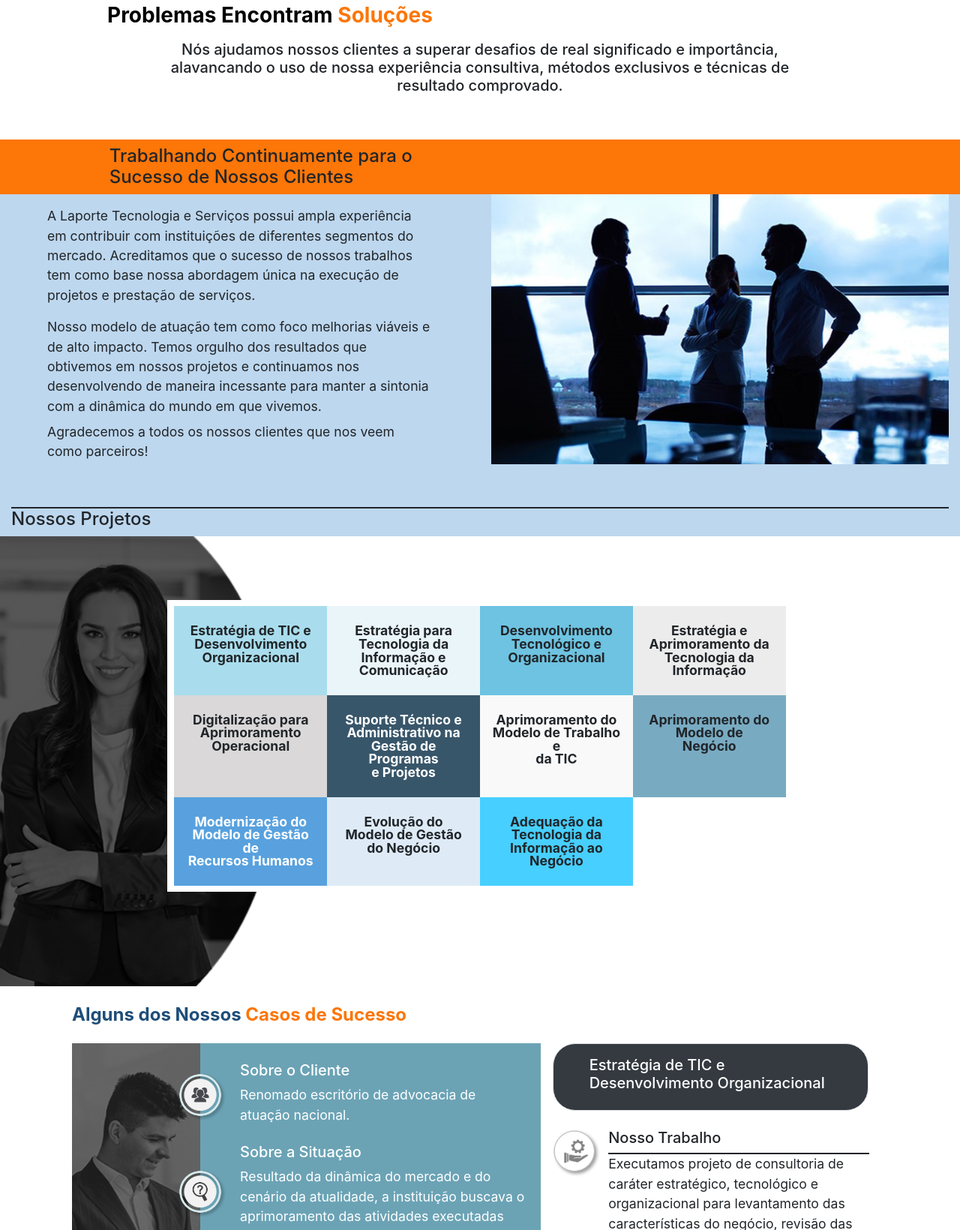
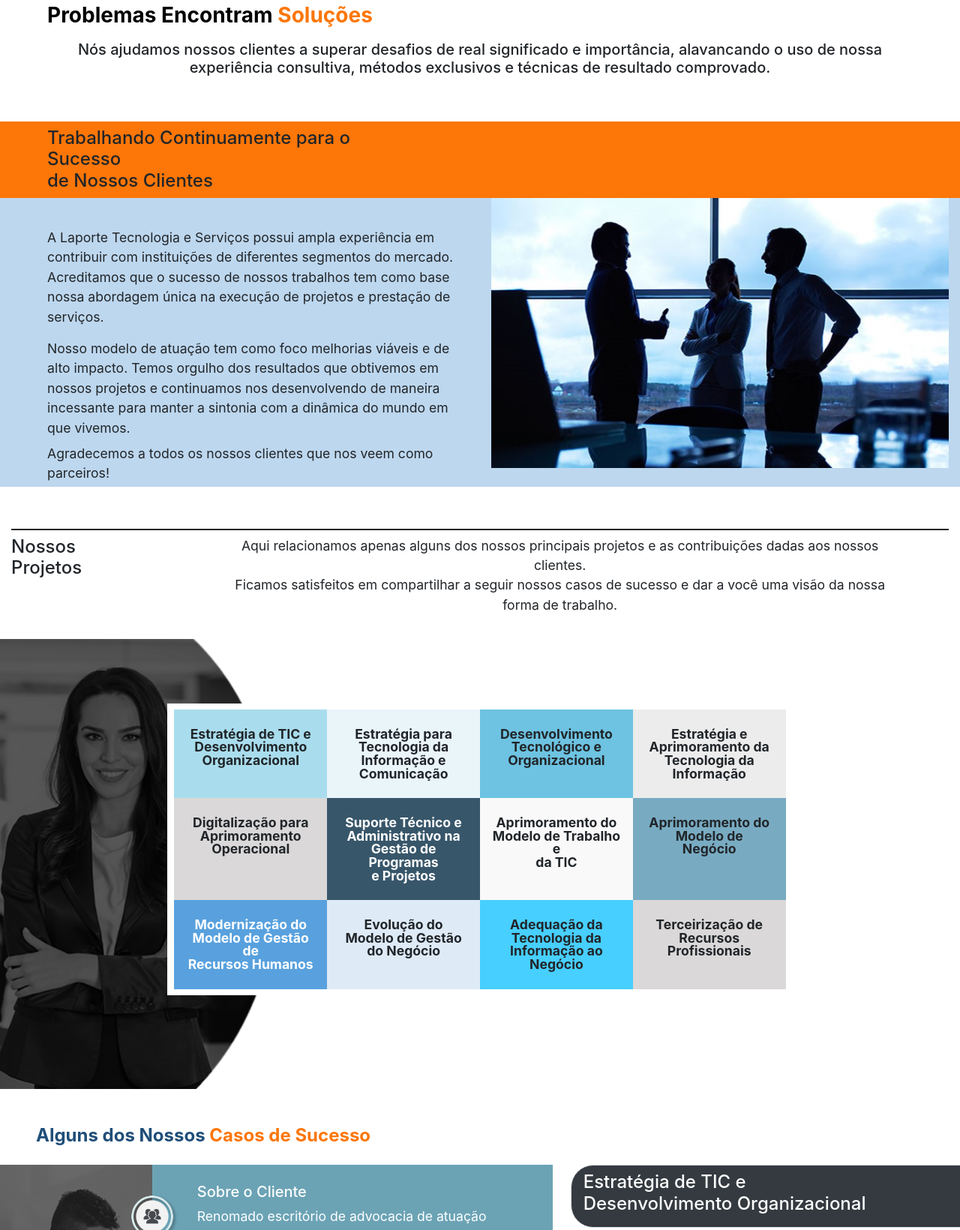
Before and after one commit to laporteservice/Laporte-site, a plain HTML site: page projetos.html in a window 1280 px wide. Shown: the part 623-2263 px from the top of the page at 75% size. Drawn offline with nearby package versions, Linux system fonts and the light colour scheme.

Commit message:
projetos continuacao

```diff
--- a/projetos.html
+++ b/projetos.html
@@ -149,11 +149,11 @@
   </div>
 
   <section id="inicio">
-    <div class="container wid-80 pt-1">
+    <div class="container wid-100 pt-1">
 
       <div class="row pt-4">
         <div class="col-md-6 d-none d-md-block">
-          <h3 class="pb-2 orange-iten font-weight-bold "><span style="color: #000000;">Problemas Encontram
+          <h3 class="pb-2 pl-5 orange-iten font-weight-bold "><span style="color: #000000;">Problemas Encontram
             </span>Soluções</h3>
         </div>
         <div class="col-md-6 d-md-none d-block">
@@ -170,9 +170,9 @@
     </div><!--endcontainer-->
     <div class="container wid-100 pt-1">
       <div class="row bg-orange">
-        <div class="col-md-1"></div>
+
         <div class="col-md-5">
-          <h4 class="my-2 pl-4">Trabalhando Continuamente para o<br> Sucesso de Nossos Clientes </h4>
+          <h4 class="my-2 pl-5">Trabalhando Continuamente para o Sucesso <br>de Nossos Clientes </h4>
         </div>
       </div>
     </div>
@@ -181,13 +181,13 @@
 
       <div class="row">
         <div class="col-md-6">
-          <p class=" pt-3 fs-11 pb-2 px-5 mb-1" >
+          <p class=" pt-3 fs-11 pb-2 pl-5 pr-2 mb-1 mt-4" >
             A Laporte Tecnologia e Serviços possui ampla experiência em contribuir com instituições de diferentes segmentos do mercado. Acreditamos que o sucesso de nossos trabalhos tem como base nossa abordagem única na execução de projetos e prestação de serviços.
           </p>
-          <p class="pt-1 fs-11 px-5 mb-1">
+          <p class="pt-1 fs-11 pl-5 pr-2 mb-1">
             Nosso modelo de atuação tem como foco melhorias viáveis e de alto impacto. Temos orgulho dos resultados que obtivemos em nossos projetos e continuamos nos desenvolvendo de maneira incessante para manter a sintonia com a dinâmica do mundo em que vivemos.
           </p>
-          <p class="px-5 fs-11 pt-1 mb-1">Agradecemos a todos os nossos clientes que nos veem como parceiros!</p>
+          <p class="pl-5 pr-2 fs-11 pt-1 mb-1">Agradecemos a todos os nossos clientes que nos veem como parceiros!</p>
         </div>
         <div class="col-md-6 ">
           <img class=" " src="img/projetos2.jpg" style="width: 100%; ">
@@ -197,17 +197,30 @@
       <!--End row-->
 
 
+    </div>
+    <div class="container wid-100 pt-2 pb-3">
       <div class="row pt-5">
         <div class="col-md-12">
-          <div class="mt-2" style="border:solid 1px"></div>
-          <h4>Nossos Projetos</h4>
-        </div>
-      </div>
+          <div  style="border:solid 1px"></div>
+        </div>
+      </div>
+      <div class="row ">
+        <div class="col-md-2">
+          <h4 class="pt-2">Nossos Projetos</h4>
+        </div>
+        <div class="col-md-10" >
+          <p class="pt-2 mx-auto text-center fs-11" style="width:87%;">Aqui relacionamos apenas alguns dos nossos principais projetos e as contribuições dadas aos nossos clientes.<br> Ficamos satisfeitos em compartilhar a seguir nossos casos de sucesso e dar a você uma visão da nossa forma de trabalho.
+          </p>
+        </div>
+      </div>
+
     </div>
 
 
     <div class="container wid-100 pt-1 d-flex d-md-none">
+
       <div class="container wid-80 pt-1 my-auto">
+
         <div class="row ">
 
           <div class="col-md-1"></div>
@@ -296,6 +309,7 @@
     <div class="container wid-100 pt-1 d-none d-md-flex"
       style="background-image: url(img/projeto/nossos-proje.png); background-repeat: no-repeat; background-size: auto 100%; height: 600px;">
       <div class="container wid-80 pt-1 my-auto">
+
         <div class="row ">
 
           <div class="col-md-1"></div>
@@ -372,6 +386,13 @@
                     <br>Tecnologia da<br> Informação ao <br>Negócio </h6>
                 </a>
               </div>
+              <div class="col-md-3 bgp5 " style="min-height: 100px;">
+                <a href="#pro12" style="text-decoration: none; text-decoration-color: none; color:#212529;">
+                  <h6 class="text-center mt-4 pb-3 font-weight-bold fs-11" style="line-height:1;">
+                    Terceirização de Recursos Profissionais
+                  </h6>
+                </a>
+              </div>
 
             </div>
           </div>
@@ -382,8 +403,8 @@
     <!--Fim container-->
 
     <!--------------------------------------------CASOS DE SUCESSO------------------------------------------------------->
-    <div class="container wid-85">
-      <div class="row pt-4">
+    <div class="container wid-100">
+      <div class="row  pl-5 pt-5">
         <h4 class="pb-2 orange-iten font-weight-bold"><span style="color:#1f4e79;">Alguns dos Nossos </span> Casos de
           Sucesso</h4>
       </div>
@@ -392,7 +413,7 @@
         <div class="col-md-2 bg-pro d-none d-md-block mb-4" style="background-image:url(img/projeto/pro1.jpg)">
 
         </div>
-        <div class="col-md-5 text-white d-none d-md-block pt-4 mb-4" style="background-color:#6BA3B5;">
+        <div class="col-md-5 text-white d-none d-md-block pt-4 mb-4 " style="background-color:#6BA3B5;">
 
           <div class="row">
             <div class="col-sm-1">
@@ -432,10 +453,11 @@
 
         </div>
 
-        <div class="col-md-5">
-          <div class="row">
-            <div class="bg-dark text-white border  pt-3 pb-3 pl-5 mr-3 ml-3" style="width:100%; border-radius: 30px;">
-              <h5>Estratégia de TIC e <br> Desenvolvimento Organizacional</h5>
+
+        <div class="col-md-5 ml-2" >
+          <div class="row" style="margin-right: -30px;">
+            <div class="bg-dark text-white border  pt-2 pb-2 pl-3  ml-3" style="width:100%; border-radius: 30px 0px 0px 30px; ">
+              <h4>Estratégia de TIC e <br> Desenvolvimento Organizacional</h4>
             </div>
           </div>
           <div class="row pt-4">
```
Also changed, not shown: index.html (+3 -3 lines).
